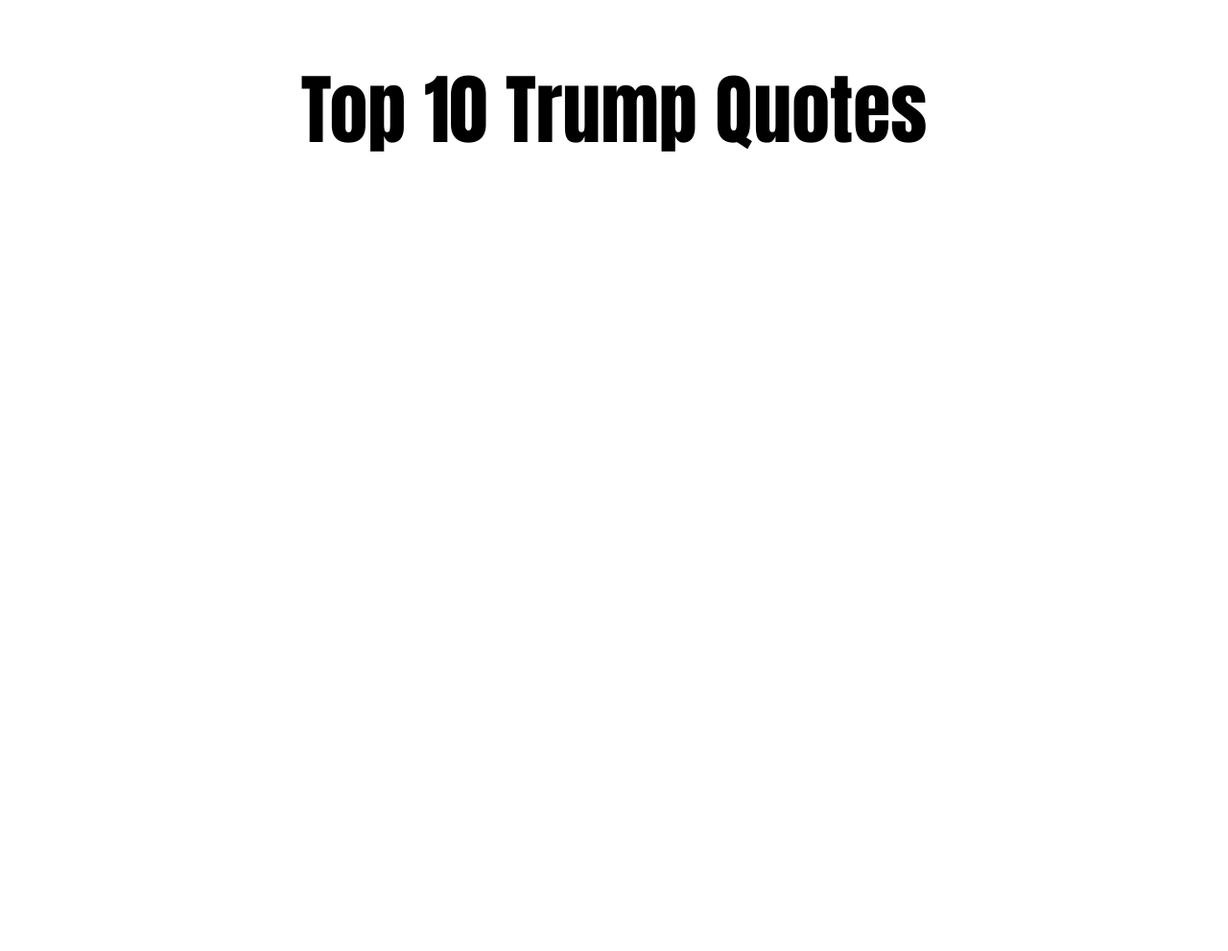
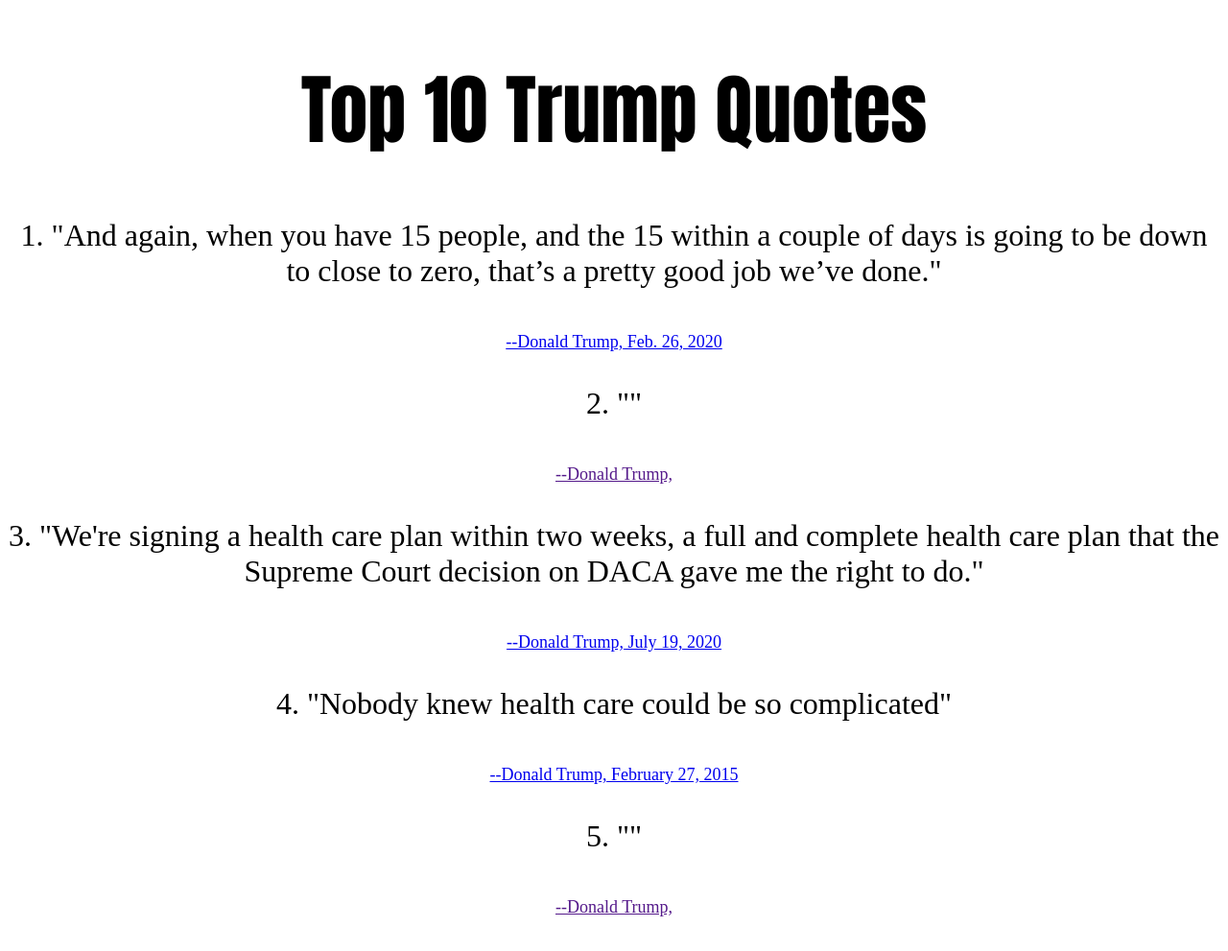
Before and after one commit to syphax/syphax.github.io, a plain HTML site: page index.html in a window 1280 px wide. Shown: the whole page at 96% size. Before the commit the page ends 800 px from the top, so only its background shows below. Drawn offline with Linux system fonts and the light colour scheme.

Commit message:
Added some quotes and added hyperlinks for sources

```diff
--- a/base-style.css
+++ b/base-style.css
@@ -20,3 +20,7 @@ button:hover {
 p {
     font-size: 32px;
 }
+
+a {
+    font-size: 18px;
+}
--- a/index.html
+++ b/index.html
@@ -12,34 +12,34 @@
         <h1>Top 10 Trump Quotes</h1>
 
         <p id="quoteOutput-1"></p>
-        <p id="authorOutput-1"></p>
+        <p><a id="authorOutput-1"></a></p>
 
         <p id="quoteOutput-2"></p>
-        <p id="authorOutput-2"></p>
+        <p><a id="authorOutput-2"></a></p>
 
         <p id="quoteOutput-3"></p>
-        <p id="authorOutput-3"></p>
+        <p><a id="authorOutput-3"></a></p>
 
         <p id="quoteOutput-4"></p>
-        <p id="authorOutput-4"></p>
+        <p><a id="authorOutput-4"></a></p>
 
         <p id="quoteOutput-5"></p>
-        <p id="authorOutput-5"></p>
+        <p><a id="authorOutput-5"></a></p>
 
         <p id="quoteOutput-6"></p>
-        <p id="authorOutput-6"></p>
+        <p><a id="authorOutput-6"></a></p>
 
         <p id="quoteOutput-7"></p>
-        <p id="authorOutput-7"></p>
+        <p><a id="authorOutput-7"></a></p>
 
         <p id="quoteOutput-8"></p>
-        <p id="authorOutput-8"></p>
+        <p><a id="authorOutput-8"></a></p>
 
         <p id="quoteOutput-9"></p>
-        <p id="authorOutput-9"></p>
+        <p><a id="authorOutput-9"></a></p>
 
         <p id="quoteOutput-10"></p>
-        <p id="authorOutput-10"></p>
+        <p><a id="authorOutput-10"></a></p>
 
     </div>
     <script src="scripts.js"></script>
--- a/scripts.js
+++ b/scripts.js
@@ -5,7 +5,8 @@
 const arrayOfQuotes = [
     {'author': 'Donald Trump, November 6, 2012',
      'quote': 'The electoral college is a disaster for a democracy.',
-     'source': 'https://twitter.com/realDonaldTrump/status/266038556504494082'},
+     'source': 'https://twitter.com/realDonaldTrump/status/266038556504494082',
+     'comment':'We concur.'},
     {'author': 'Donald Trump, March 19, 2020',
      'quote': 'I wanted to always play it down. I still like playing it down. Yes, because I don’t want to create a panic.',
      'source': 'https://www.nydailynews.com/news/politics/ny-coronavirus-trump-bob-woodward-rage-20200909-uf65ckmgxbhi5c4pgddrdhi64a-story.html'},
@@ -19,18 +20,21 @@ const arrayOfQuotes = [
      'quote': '40 Wall street actually was the second-tallest building in downtown Manhattan, and it was actually before the World Trade Center the tallest, and then when they built the World Trade Center it became known as the second-tallest, and now it’s the tallest.',
      'source': 'https://www.snopes.com/fact-check/trump-bragged-tallest-building/'},
     {'author': 'Donald Trump, July 19, 2020',
-     'quote': 'We''re signing a health care plan within two weeks, a full and complete health care plan that the Supreme Court decision on DACA gave me the right to do.',
+     'quote': 'We\'re signing a health care plan within two weeks, a full and complete health care plan that the Supreme Court decision on DACA gave me the right to do.',
      'source': 'https://www.foxnews.com/politics/transcript-fox-news-sunday-interview-with-president-trump'},
     {'author': 'Donald Trump, September 15, 2020',
-     'quote': 'We''re going to have a vaccine in a matter of weeks, it could be four weeks, it could be eight weeks',
+     'quote': 'We\'re going to have a vaccine in a matter of weeks, it could be four weeks, it could be eight weeks',
      'source': 'https://www.foxnews.com/politics/trump-fox-friends-coronavirus-vaccine-matter-weeks'},
+    {'author': 'Donald Trump, February 27, 2015',
+     'quote': 'Nobody knew health care could be so complicated',
+     'source': 'https://www.washingtonpost.com/trump-madness-2017-whats-the-quintessential-quote-of-the-trump-administration/6f1f6d1e-a24e-4628-887d-197ceb20d4f2_brackets.html',
+     'comment':'"Nobody" = "Almost everybody"'},
     {'author': 'Donald Trump, ',
      'quote': '',
      'source': ''},
     {'author': 'Donald Trump, ',
      'quote': '',
      'source': ''},
-
 ];
 
 function generateQuote(){
@@ -53,7 +57,9 @@ function generateQuote(){
 
         document.querySelector('#quoteOutput-'.concat(i_str)).textContent = i_str.concat(`. \"${arrayOfQuotes[j].quote}\"`);
         document.querySelector('#authorOutput-'.concat(i_str)).textContent = `--${arrayOfQuotes[j].author}`;
+        document.querySelector('#authorOutput-'.concat(i_str)).setAttribute('href', `${arrayOfQuotes[j].source}`);
 
+        console.log(document.querySelector('#authorOutput-'.concat(i_str)).getAttribute('href'))
         quote_index++
         if (quote_index >= len_quotes) { quote_index = 0 }
 
```
